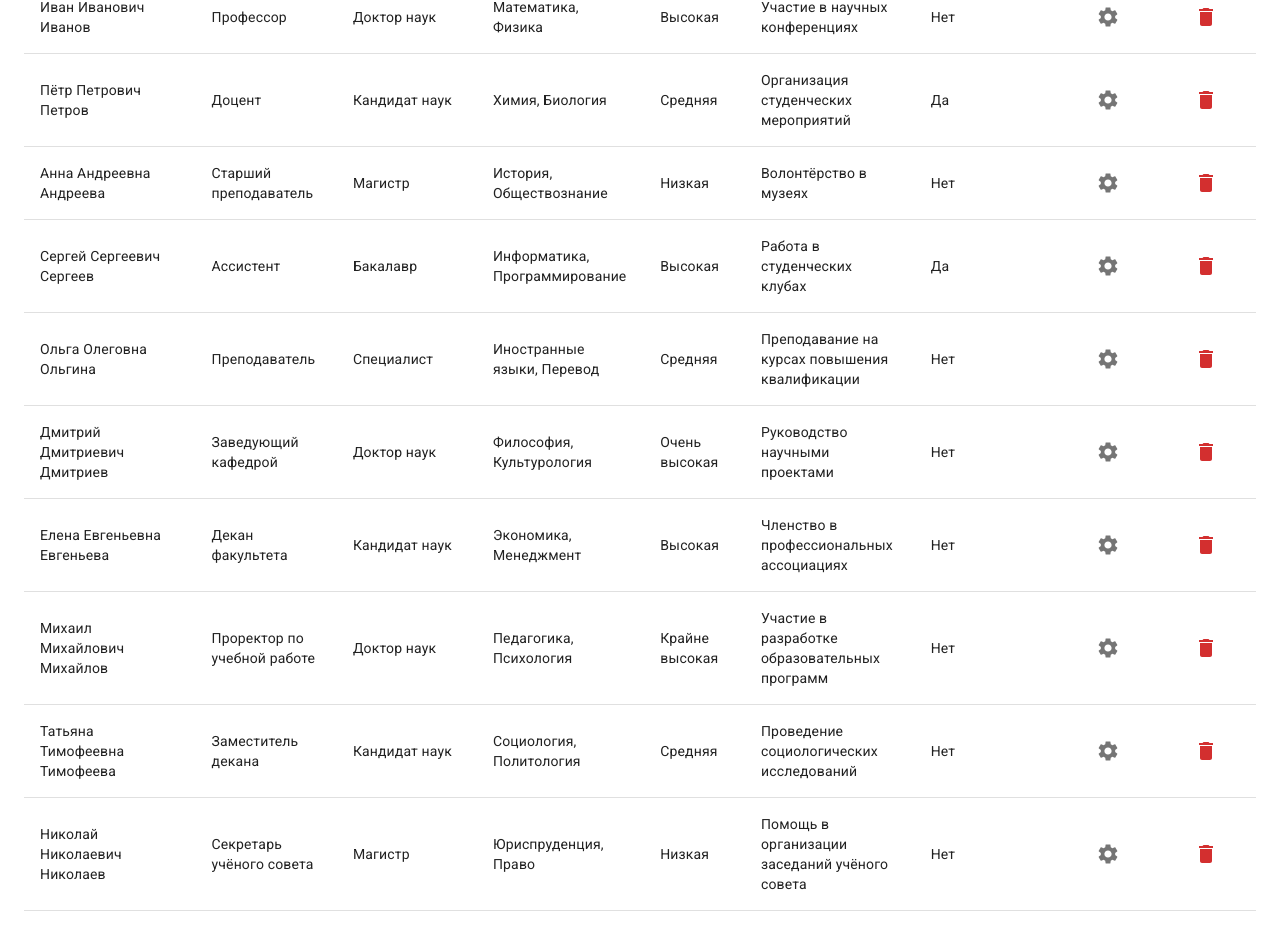
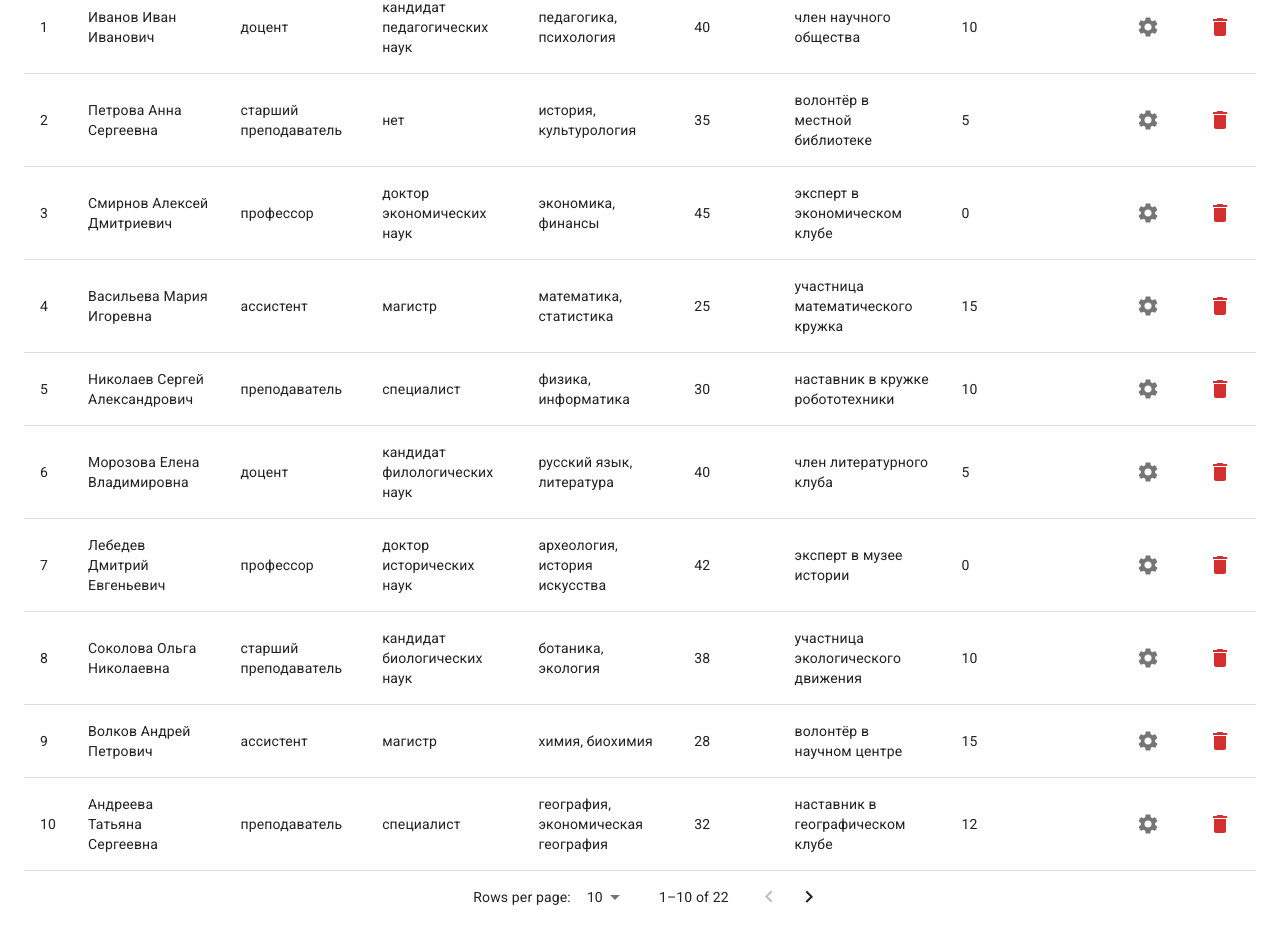
Before and after one commit to kirill-komlev/department, a React (Vite) app: page /Dashboard in a window 1280 px wide. Shown: the part 164-1093 px from the top of the page. Built offline with nearby package versions, Linux system fonts and the light colour scheme.

Commit message:
Доделал дешбоард

```diff
--- a/public/data.js
+++ b/public/data.js
@@ -7,192 +7,201 @@ export const user = [
 
 export const data = [
 	{
-		full_name: 'Иван Иванович Иванов',
-		position: 'Профессор',
-		academic_degree: 'Доктор наук',
-		disciplines: ['Математика', 'Физика'],
-		workload: 'Высокая',
-		community_service: 'Участие в научных конференциях',
-		part_time_work: 'Нет',
+		full_name: 'Иванов Иван Иванович',
+		position: 'доцент',
+		academic_degree: 'кандидат педагогических наук',
+		disciplines: ['педагогика', 'психология'],
+		workload: 40,
+		community_service: 'член научного общества',
+		part_time_work: 10,
 	},
 	{
-		full_name: 'Пётр Петрович Петров',
-		position: 'Доцент',
-		academic_degree: 'Кандидат наук',
-		disciplines: ['Химия', 'Биология'],
-		workload: 'Средняя',
-		community_service: 'Организация студенческих мероприятий',
-		part_time_work: 'Да',
+		full_name: 'Петрова Анна Сергеевна',
+		position: 'старший преподаватель',
+		academic_degree: 'нет',
+		disciplines: ['история', 'культурология'],
+		workload: 35,
+		community_service: 'волонтёр в местной библиотеке',
+		part_time_work: 5,
 	},
 	{
-		full_name: 'Анна Андреевна Андреева',
-		position: 'Старший преподаватель',
-		academic_degree: 'Магистр',
-		disciplines: ['История', 'Обществознание'],
-		workload: 'Низкая',
-		community_service: 'Волонтёрство в музеях',
-		part_time_work: 'Нет',
+		full_name: 'Смирнов Алексей Дмитриевич',
+		position: 'профессор',
+		academic_degree: 'доктор экономических наук',
+		disciplines: ['экономика', 'финансы'],
+		workload: 45,
+		community_service: 'эксперт в экономическом клубе',
+		part_time_work: 0,
 	},
 	{
-		full_name: 'Сергей Сергеевич Сергеев',
-		position: 'Ассистент',
-		academic_degree: 'Бакалавр',
-		disciplines: ['Информатика', 'Программирование'],
-		workload: 'Высокая',
-		community_service: 'Работа в студенческих клубах',
-		part_time_work: 'Да',
+		full_name: 'Васильева Мария Игоревна',
+		position: 'ассистент',
+		academic_degree: 'магистр',
+		disciplines: ['математика', 'статистика'],
+		workload: 25,
+		community_service: 'участница математического кружка',
+		part_time_work: 15,
 	},
 	{
-		full_name: 'Ольга Олеговна Ольгина',
-		position: 'Преподаватель',
-		academic_degree: 'Специалист',
-		disciplines: ['Иностранные языки', 'Перевод'],
-		workload: 'Средняя',
-		community_service: 'Преподавание на курсах повышения квалификации',
-		part_time_work: 'Нет',
+		full_name: 'Николаев Сергей Александрович',
+		position: 'преподаватель',
+		academic_degree: 'специалист',
+		disciplines: ['физика', 'информатика'],
+		workload: 30,
+		community_service: 'наставник в кружке робототехники',
+		part_time_work: 10,
 	},
 	{
-		full_name: 'Дмитрий Дмитриевич Дмитриев',
-		position: 'Заведующий кафедрой',
-		academic_degree: 'Доктор наук',
-		disciplines: ['Философия', 'Культурология'],
-		workload: 'Очень высокая',
-		community_service: 'Руководство научными проектами',
-		part_time_work: 'Нет',
+		full_name: 'Морозова Елена Владимировна',
+		position: 'доцент',
+		academic_degree: 'кандидат филологических наук',
+		disciplines: ['русский язык', 'литература'],
+		workload: 40,
+		community_service: 'член литературного клуба',
+		part_time_work: 5,
 	},
 	{
-		full_name: 'Елена Евгеньевна Евгеньева',
-		position: 'Декан факультета',
-		academic_degree: 'Кандидат наук',
-		disciplines: ['Экономика', 'Менеджмент'],
-		workload: 'Высокая',
-		community_service: 'Членство в профессиональных ассоциациях',
-		part_time_work: 'Нет',
+		full_name: 'Лебедев Дмитрий Евгеньевич',
+		position: 'профессор',
+		academic_degree: 'доктор исторических наук',
+		disciplines: ['археология', 'история искусства'],
+		workload: 42,
+		community_service: 'эксперт в музее истории',
+		part_time_work: 0,
 	},
 	{
-		full_name: 'Михаил Михайлович Михайлов',
-		position: 'Проректор по учебной работе',
-		academic_degree: 'Доктор наук',
-		disciplines: ['Педагогика', 'Психология'],
-		workload: 'Крайне высокая',
-		community_service: 'Участие в разработке образовательных программ',
-		part_time_work: 'Нет',
+		full_name: 'Соколова Ольга Николаевна',
+		position: 'старший преподаватель',
+		academic_degree: 'кандидат биологических наук',
+		disciplines: ['ботаника', 'экология'],
+		workload: 38,
+		community_service: 'участница экологического движения',
+		part_time_work: 10,
 	},
 	{
-		full_name: 'Татьяна Тимофеевна Тимофеева',
-		position: 'Заместитель декана',
-		academic_degree: 'Кандидат наук',
-		disciplines: ['Социология', 'Политология'],
-		workload: 'Средняя',
-		community_service: 'Проведение социологических исследований',
-		part_time_work: 'Нет',
+		full_name: 'Волков Андрей Петрович',
+		position: 'ассистент',
+		academic_degree: 'магистр',
+		disciplines: ['химия', 'биохимия'],
+		workload: 28,
+		community_service: 'волонтёр в научном центре',
+		part_time_work: 15,
 	},
 	{
-		full_name: 'Николай Николаевич Николаев',
-		position: 'Секретарь учёного совета',
-		academic_degree: 'Магистр',
-		disciplines: ['Юриспруденция', 'Право'],
-		workload: 'Низкая',
-		community_service: 'Помощь в организации заседаний учёного совета',
-		part_time_work: 'Нет',
+		full_name: 'Андреева Татьяна Сергеевна',
+		position: 'преподаватель',
+		academic_degree: 'специалист',
+		disciplines: ['география', 'экономическая география'],
+		workload: 32,
+		community_service: 'наставник в географическом клубе',
+		part_time_work: 12,
 	},
 	{
-		full_name: 'Светлана Сергеевна Сергеева',
-		position: 'Методист',
-		academic_degree: 'Специалист',
-		disciplines: ['Экология', 'География'],
-		workload: 'Средняя',
-		community_service: 'Разработка методических материалов',
-		part_time_work: 'Нет',
+		full_name: 'Егоров Виктор Александрович',
+		position: 'доцент',
+		academic_degree: 'кандидат технических наук',
+		disciplines: ['программирование', 'информационные технологии'],
+		workload: 40,
+		community_service: 'член IT-сообщества',
+		part_time_work: 8,
 	},
 	{
-		full_name: 'Екатерина Евгеньевна Евгеньева',
-		position: 'Старший научный сотрудник',
-		academic_degree: 'Доктор наук',
-		disciplines: ['Математика', 'Информатика'],
-		workload: 'Очень высокая',
-		community_service: 'Руководство научными проектами',
-		part_time_work: 'Да',
+		full_name: 'Семёнова Анна Михайловна',
+		position: 'профессор',
+		academic_degree: 'доктор медицинских наук',
+		disciplines: ['анатомия', 'физиология'],
+		workload: 45,
+		community_service: 'эксперт в медицинском обществе',
+		part_time_work: 0,
 	},
 	{
-		full_name: 'Алексей Алексеевич Алексеев',
-		position: 'Младший научный сотрудник',
-		academic_degree: 'Магистр',
-		disciplines: ['Физика', 'Химия'],
-		workload: 'Средняя',
-		community_service: 'Помощь в организации лабораторных работ',
-		part_time_work: 'Нет',
+		full_name: 'Кузьмин Дмитрий Сергеевич',
+		position: 'ассистент',
+		academic_degree: 'магистр',
+		disciplines: ['физика', 'механика'],
+		workload: 26,
+		community_service: 'участник научного кружка',
+		part_time_work: 14,
 	},
 	{
-		full_name: 'Дмитрий Дмитриевич Дмитриев',
-		position: 'Докторант',
-		academic_degree: 'Кандидат наук',
-		disciplines: ['История', 'Философия'],
-		workload: 'Низкая',
-		community_service: 'Работа над диссертацией',
-		part_time_work: 'Нет',
+		full_name: 'Никитина Елена Владимировна',
+		position: 'старший преподаватель',
+		academic_degree: 'кандидат юридических наук',
+		disciplines: ['право', 'криминология'],
+		workload: 36,
+		community_service: 'волонтёр в правозащитной организации',
+		part_time_work: 6,
 	},
 	{
-		full_name: 'Ольга Олеговна Ольгина',
-		position: 'Аспирант',
-		academic_degree: 'Специалист',
-		disciplines: ['Иностранные языки', 'Лингвистика'],
-		workload: 'Крайне высокая',
-		community_service: 'Публикация статей в научных журналах',
-		part_time_work: 'Нет',
+		full_name: 'Павлов Сергей Иванович',
+		position: 'преподаватель',
+		academic_degree: 'специалист',
+		disciplines: ['философия', 'этика'],
+		workload: 31,
+		community_service: 'наставник в философском клубе',
+		part_time_work: 9,
 	},
 	{
-		full_name: 'Иван Иванович Иванов',
-		position: 'Преподаватель-стажёр',
-		academic_degree: 'Бакалавр',
-		disciplines: ['Педагогика', 'Психология'],
-		workload: 'Средняя',
-		community_service: 'Практика преподавания в школе',
-		part_time_work: 'Нет',
+		full_name: 'Васильев Алексей Дмитриевич',
+		position: 'доцент',
+		academic_degree: 'кандидат химических наук',
+		disciplines: ['органическая химия', 'аналитическая химия'],
+		workload: 40,
+		community_service: 'член химического общества',
+		part_time_work: 10,
 	},
 	{
-		full_name: 'Мария Михайловна Михайлова',
-		position: 'Лаборант',
-		academic_degree: null,
-		disciplines: ['Химия', 'Биология'],
-		workload: 'Низкая',
-		community_service: 'Подготовка оборудования для лабораторных занятий',
-		part_time_work: 'Нет',
+		full_name: 'Лебедева Ольга Николаевна',
+		position: 'старший преподаватель',
+		academic_degree: 'кандидат биологических наук',
+		disciplines: ['зоология', 'генетика'],
+		workload: 38,
+		community_service: 'участница научного общества',
+		part_time_work: 8,
 	},
 	{
-		full_name: 'Сергей Сергеевич Сергеев',
-		position: 'Стажёр-исследователь',
-		academic_degree: 'Магистр',
-		disciplines: ['Информатика', 'Программирование'],
-		workload: 'Высокая',
-		community_service: 'Разработка программного обеспечения для научных исследований',
-		part_time_work: 'Нет',
+		full_name: 'Смирнова Татьяна Сергеевна',
+		position: 'ассистент',
+		academic_degree: 'магистр',
+		disciplines: ['физика', 'астрономия'],
+		workload: 28,
+		community_service: 'волонтёр в научном центре',
+		part_time_work: 15,
 	},
 	{
-		full_name: 'Татьяна Тимофеевна Тимофеева',
-		position: 'Научный руководитель',
-		academic_degree: 'Доктор наук',
-		disciplines: ['Социология', 'Политология'],
-		workload: 'Очень высокая',
-		community_service: 'Проведение социологических исследований',
-		part_time_work: 'Нет',
+		full_name: 'Николаева Анна Михайловна',
+		position: 'преподаватель',
+		academic_degree: 'специалист',
+		disciplines: ['геология', 'минералогия'],
+		workload: 32,
+		community_service: 'наставник в геологическом клубе',
+		part_time_work: 12,
 	},
 	{
-		full_name: 'Николай Николаевич Николаев',
-		position: 'Эксперт',
-		academic_degree: 'Кандидат наук',
-		disciplines: ['Юриспруденция', 'Право'],
-		workload: 'Средняя',
-		community_service: 'Анализ правовых документов',
-		part_time_work: 'Нет',
+		full_name: 'Морозов Виктор Александрович',
+		position: 'доцент',
+		academic_degree: 'кандидат технических наук',
+		disciplines: ['машиностроение', 'металлообработка'],
+		workload: 40,
+		community_service: 'член технического общества',
+		part_time_work: 8,
 	},
 	{
-		full_name: 'Светлана Сергеевна Сергеева',
-		position: 'Аналитик',
-		academic_degree: 'Магистр',
-		disciplines: ['Экология', 'География'],
-		workload: 'Высокая',
-		community_service: 'Сбор и анализ данных о состоянии окружающей среды',
-		part_time_work: 'Нет',
+		full_name: 'Соколов Дмитрий Евгеньевич',
+		position: 'профессор',
+		academic_degree: 'доктор медицинских наук',
+		disciplines: ['хирургия', 'терапия'],
+		workload: 45,
+		community_service: 'эксперт в медицинском обществе',
+		part_time_work: 0,
+	},
+	{
+		full_name: 'Андреева Елена Владимировна',
+		position: 'ассистент',
+		academic_degree: 'магистр',
+		disciplines: ['физика', 'квантовая механика'],
+		workload: 26,
+		community_service: 'участник научного кружка',
+		part_time_work: 14,
 	},
 ]
--- a/src/App.jsx
+++ b/src/App.jsx
@@ -1,8 +1,7 @@
-import { useState, useRef } from 'react'
 import { Link, Route, Routes } from 'react-router'
 
-import { Button, TextField, Container, CssBaseline, Box, Card } from '@mui/material'
-import { ThemeProvider, createTheme, Typography, FormControl, FormLabel, FormHelperText, Input } from '@mui/material'
+import { CssBaseline } from '@mui/material'
+import { ThemeProvider, createTheme } from '@mui/material'
 
 import Header from './assets/components/Header/Header'
 import SignIn from './assets/pages/Sign-In/Sign-In.page'
--- a/src/assets/pages/Dashboard/Dashboard.page.jsx
+++ b/src/assets/pages/Dashboard/Dashboard.page.jsx
@@ -1,3 +1,5 @@
+import { useState } from 'react'
+
 import { Box, Container, IconButton } from '@mui/material'
 
 import Table from '@mui/material/Table'
@@ -14,16 +16,28 @@ import SettingsIcon from '@mui/icons-material/Settings'
 import DeleteIcon from '@mui/icons-material/Delete'
 
 const columns = [
-	{ id: 'full_name', label: 'ФИО', minWidth: 170 },
-	{ id: 'position', label: 'должность', minWidth: 100 },
-	{ id: 'academic_degree', label: 'ученая степень', minWidth: 140 },
-	{ id: 'disciplines', label: 'дисциплины', minWidth: 100 },
-	{ id: 'workload', label: 'нагрузка', minWidth: 100 },
-	{ id: 'community_service', label: 'общественная работа', minWidth: 100 },
-	{ id: 'part_time_work', label: 'совместительство', minWidth: 50 },
+	{ id: 'full_name', label: 'ФИО' },
+	{ id: 'position', label: 'должность' },
+	{ id: 'academic_degree', label: 'ученая степень' },
+	{ id: 'disciplines', label: 'дисциплины' },
+	{ id: 'workload', label: 'нагрузка, часов' },
+	{ id: 'community_service', label: 'общественная работа' },
+	{ id: 'part_time_work', label: 'совместительство, часов' },
 ]
 
 export default function Dashboard({ theme }) {
+	const [page, setPage] = useState(0)
+	const [rowsPerPage, setRowsPerPage] = useState(10)
+
+	const handleChangePage = (event, newPage) => {
+		setPage(newPage)
+	}
+
+	const handleChangeRowsPerPage = event => {
+		setRowsPerPage(+event.target.value)
+		setPage(0)
+	}
+
 	return (
 		<>
 			<Box
@@ -36,17 +50,16 @@ export default function Dashboard({ theme }) {
 					maxWidth='false'
 					sx={{
 						display: 'flex',
+						flexDirection: 'column',
 						alignItems: 'center',
 						justifyContent: 'center',
 					}}
 				>
 					<TableContainer>
-						<Table
-							stickyHeader
-							aria-label='sticky table'
-						>
+						<Table>
 							<TableHead>
 								<TableRow>
+									<TableCell>id</TableCell>
 									{columns.map(column => (
 										<TableCell
 											key={column.id}
@@ -56,12 +69,11 @@ export default function Dashboard({ theme }) {
 											{column.label}
 										</TableCell>
 									))}
-									<TableCell key='7'>изменить</TableCell>
-									<TableCell key='8'>удалить</TableCell>
+									<TableCell colSpan={2}>настройки</TableCell>
 								</TableRow>
 							</TableHead>
 							<TableBody>
-								{data.map(row => {
+								{data.slice(page * rowsPerPage, page * rowsPerPage + rowsPerPage).map(row => {
 									return (
 										<>
 											<TableRow
@@ -70,6 +82,7 @@ export default function Dashboard({ theme }) {
 												tabIndex={-1}
 												key={row.code}
 											>
+												<TableCell>{data.indexOf(row) + 1}</TableCell>
 												{columns.map(column => {
 													return (
 														<>
@@ -77,12 +90,12 @@ export default function Dashboard({ theme }) {
 														</>
 													)
 												})}
-												<TableCell key='7'>
+												<TableCell>
 													<IconButton aria-label='change'>
 														<SettingsIcon />
 													</IconButton>
 												</TableCell>
-												<TableCell key='8'>
+												<TableCell>
 													<IconButton
 														aria-label='delete'
 														color='error'
@@ -97,6 +110,15 @@ export default function Dashboard({ theme }) {
 							</TableBody>
 						</Table>
 					</TableContainer>
+					<TablePagination
+						rowsPerPageOptions={[10, 25, 100]}
+						component='div'
+						count={data.length}
+						rowsPerPage={rowsPerPage}
+						page={page}
+						onPageChange={handleChangePage}
+						onRowsPerPageChange={handleChangeRowsPerPage}
+					/>
 				</Container>
 			</Box>
 		</>
```
Also changed, not shown: src/assets/components/ValidatedTextField/ValidatedTextField.jsx (added).
